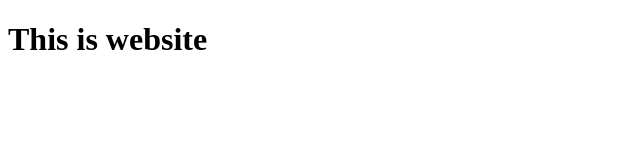
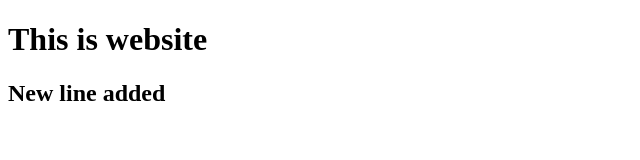
Before and after one commit to 11Alpha/learning_git, a plain HTML site: page index.html in a window 1280 px wide. Shown: the whole page, without its empty margins (0-640 px from the left). Drawn offline with Linux system fonts and the light colour scheme.

Commit message:
index updated

```diff
--- a/index.html
+++ b/index.html
@@ -8,5 +8,6 @@
 </head>
 <body>
     <h1>This is website</h1>
+    <h2>New line added</h2>
 </body>
 </html>
```
